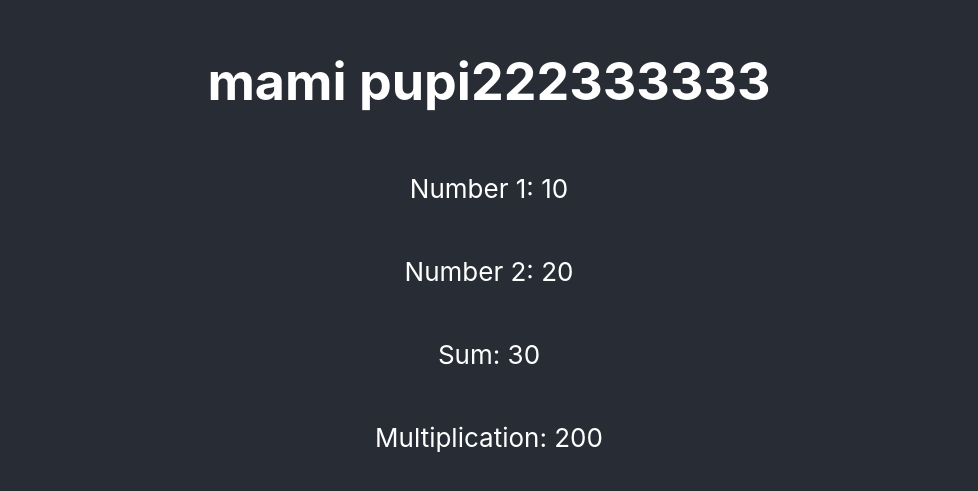
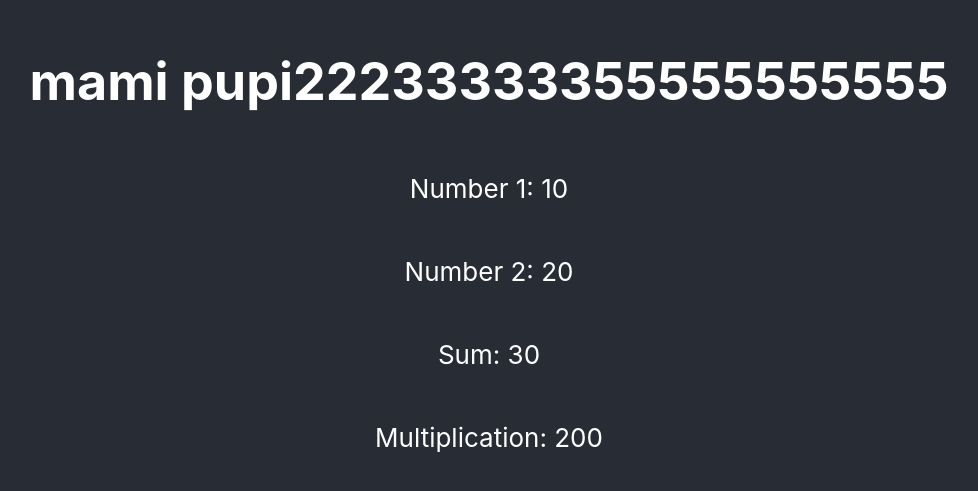
Before and after one commit to Pianoman222/simpleapp, a React (Create React App) app: page / in a window 1280 px wide. Shown: the part 153-644 px from the top of the page, without its empty margins (151-1129 px from the left). Built offline with nearby package versions, Linux system fonts and the light colour scheme.

Commit message:
Updated App.js with new changes

```diff
--- a/src/App.js
+++ b/src/App.js
@@ -3,7 +3,7 @@ import './App.css';
 
 function App() {
   // Variables
-  const title = "mami pupi222333333";
+  const title = "mami pupi22233333355555555555";
   let number1 = 10;
   let number2 = 20;
 
```
